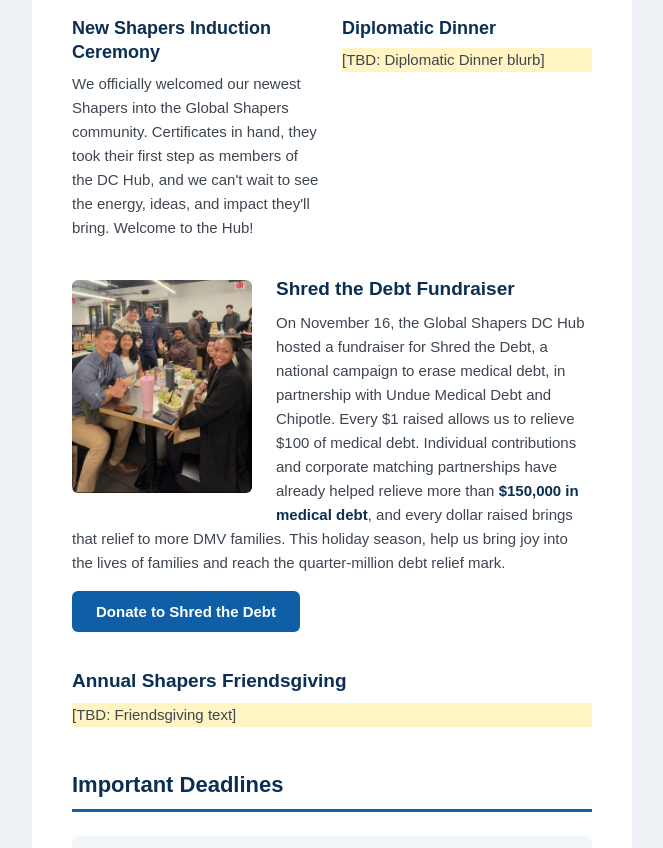
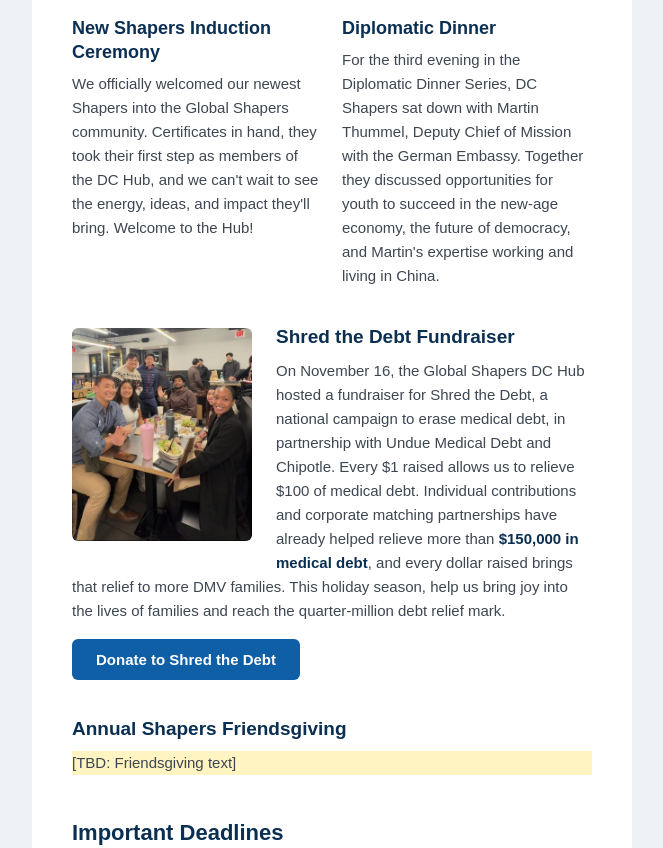
Before and after one commit to Luizcs17/newsletter, a plain HTML site: page 2026-11/index.html in a window 1280 px wide. Shown: the part 3958-4806 px from the top of the page, without its empty margins (308-971 px from the left). Drawn offline with Linux system fonts and the light colour scheme.

Commit message:
November 2026: add Diplomatic Dinner text
Co-Authored-By: Claude Opus 5.5 <noreply@anthropic.com>
Claude-Session: https://claude.ai/code/session_01JUTy2LfrKRYobUJssZ27nm

```diff
--- a/2026-11/index.html
+++ b/2026-11/index.html
@@ -143,8 +143,7 @@
                   <td class="stack" width="250" valign="top" style="width:250px; padding-left:10px; font-family:Arial, Helvetica, sans-serif;">
                     <img class="pair-img" src="images/diplomatic-dinner.jpg" width="250" height="333" alt="Shapers and guests at the Diplomatic Dinner" style="display:block; width:250px; height:auto; border:0; border-radius:6px;">
                     <h2 style="margin:16px 0 8px 0; font-size:18px; line-height:24px; color:#0b2f52;">Diplomatic Dinner</h2>
-                    <!-- TBD: Diplomatic Dinner blurb -->
-                    <p style="margin:0; font-size:15px; line-height:24px; color:#3d4651; background-color:#fff4c2;">[TBD: Diplomatic Dinner blurb]</p>
+                    <p style="margin:0; font-size:15px; line-height:24px; color:#3d4651;">For the third evening in the Diplomatic Dinner Series, DC Shapers sat down with Martin Thummel, Deputy Chief of Mission with the German Embassy. Together they discussed opportunities for youth to succeed in the new-age economy, the future of democracy, and Martin's expertise working and living in China.</p>
                   </td>
                 </tr>
               </table>
```
